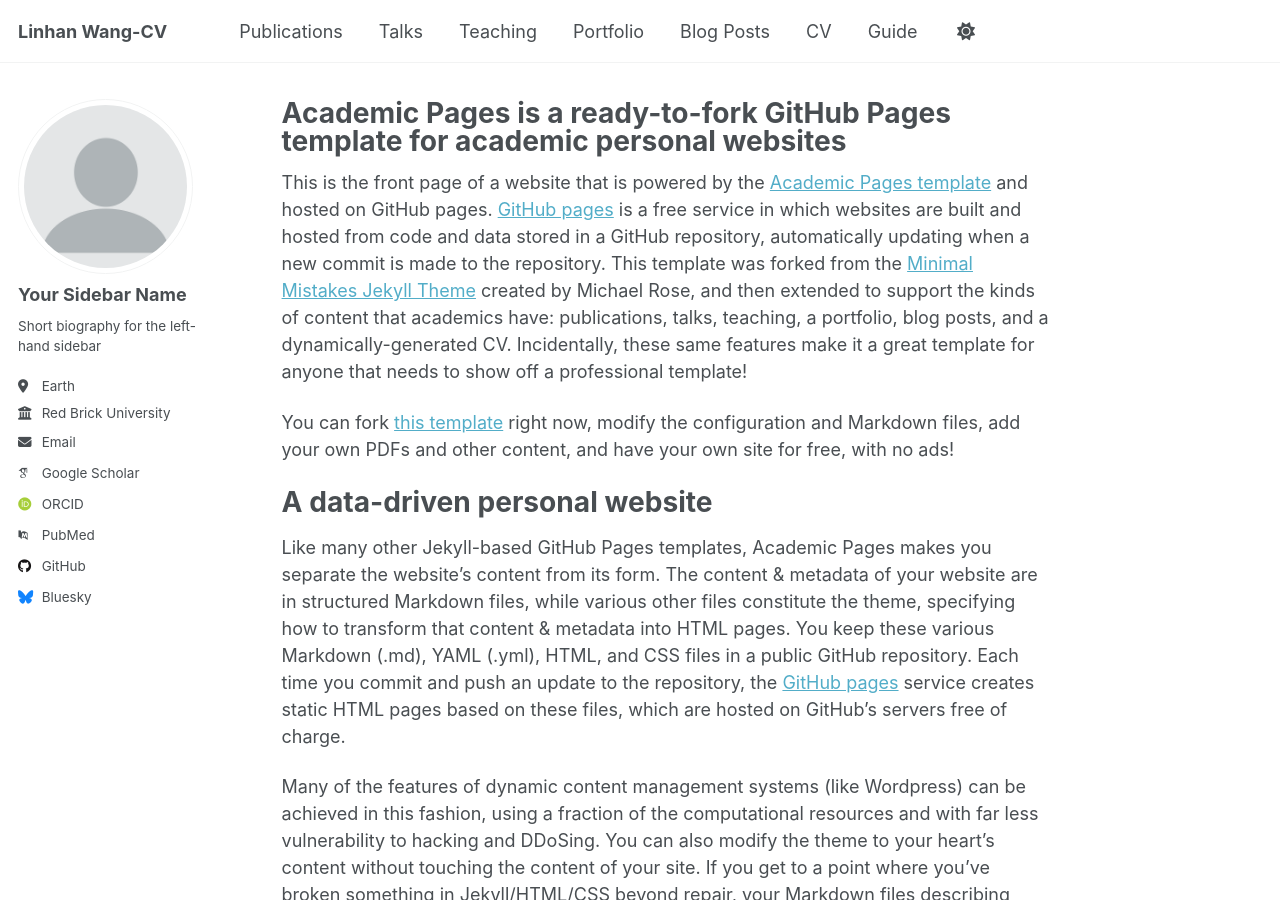
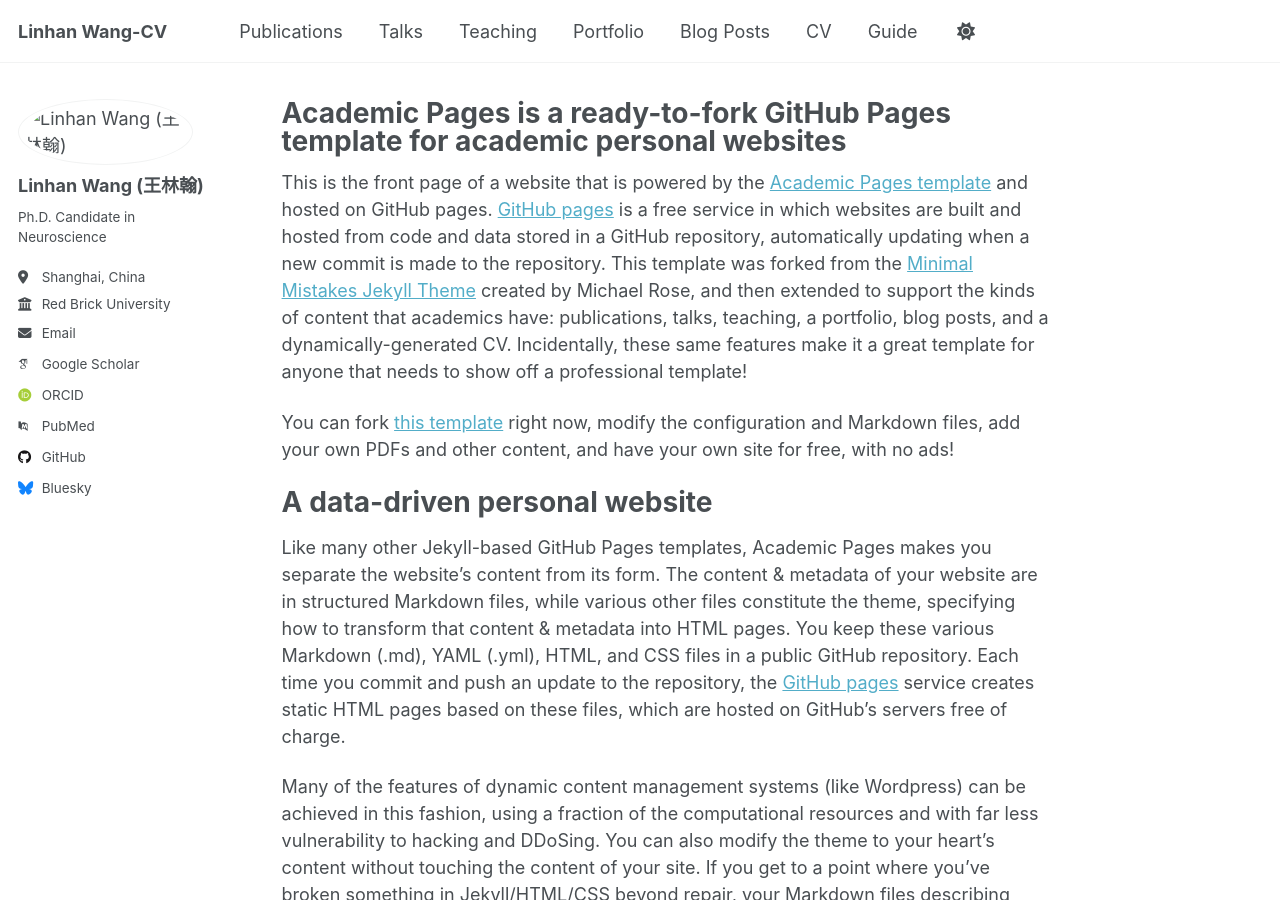
Before and after one commit to Lin-Han-WANG/Linhan_WANG.github.io, a Jekyll site: the page built from _pages/about.md, in a window 1280 px wide and 900 px high. Built offline with Jekyll 4.4.1, drawn with Linux system fonts in a browser that asks for light colours; some web fonts are replaced; a script that is not in the unit is left out.

Commit message:
Update _config.yml

```diff
--- a/_config.yml
+++ b/_config.yml
@@ -16,21 +16,21 @@ description              : &description "Ph.D. Candidate in Neuroscience"   # Up
 url                      : https://academicpages.github.io # The base hostname & protocol for your site e.g. "https://[your GitHub username].github.io",
                                                            # or if you already have some other page hosted on Github then use "https://[your GitHub username].github.io/[Your Repo Name]"
 baseurl                  : "" # the subpath of your site, e.g. "/blog"
-repository               : "academicpages/academicpages.github.io"
+repository               : "https://lin-han-wang.github.io/Linhan_WANG.github.io/"
 
 # Site Author - The following control what appear as part of the author content on the side bar.
 #               If a field is blank the icon and link will not appear, otherwise it will be shown.
 #               Additional customization can be done by editing /_includes/author-profile.html
 author:
   # Biographic information
-  avatar           : "profile.png"
-  name             : "Your Sidebar Name"
+  avatar           : "images/profile.png"
+  name             : "Linhan Wang (王林翰)"
   pronouns         : # example: "she/her"
-  bio              : "Short biography for the left-hand sidebar"
-  location         : "Earth"
+  bio              : "Ph.D. Candidate in Neuroscience"
+  location         : "Shanghai, China"
   employer         : "Red Brick University"
   uri              : # URL
-  email            : "none@example.org"
+  email            : "lhwang@ion.ac.cn"
 
   # Academic websites
   academia         : # URL
```
